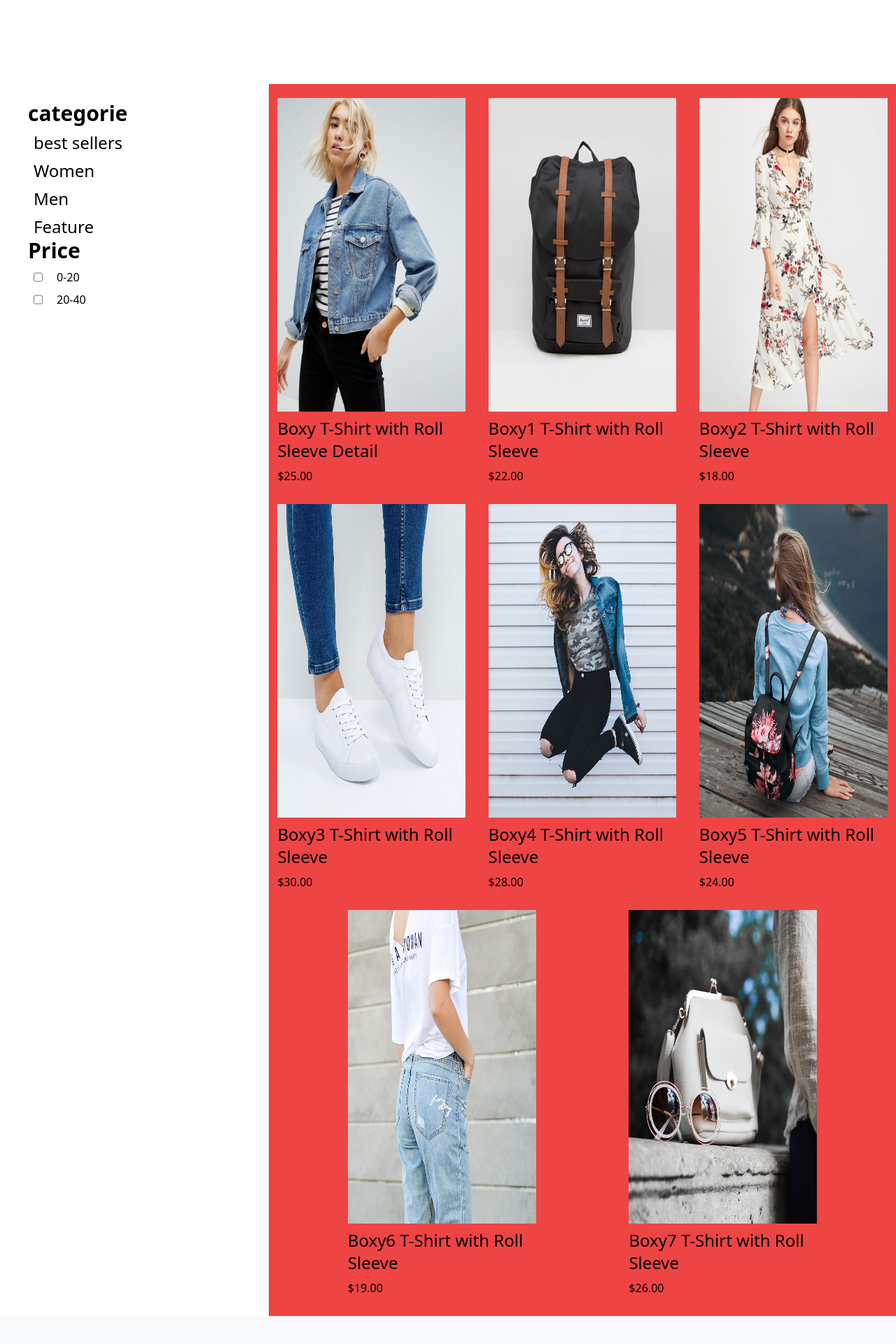
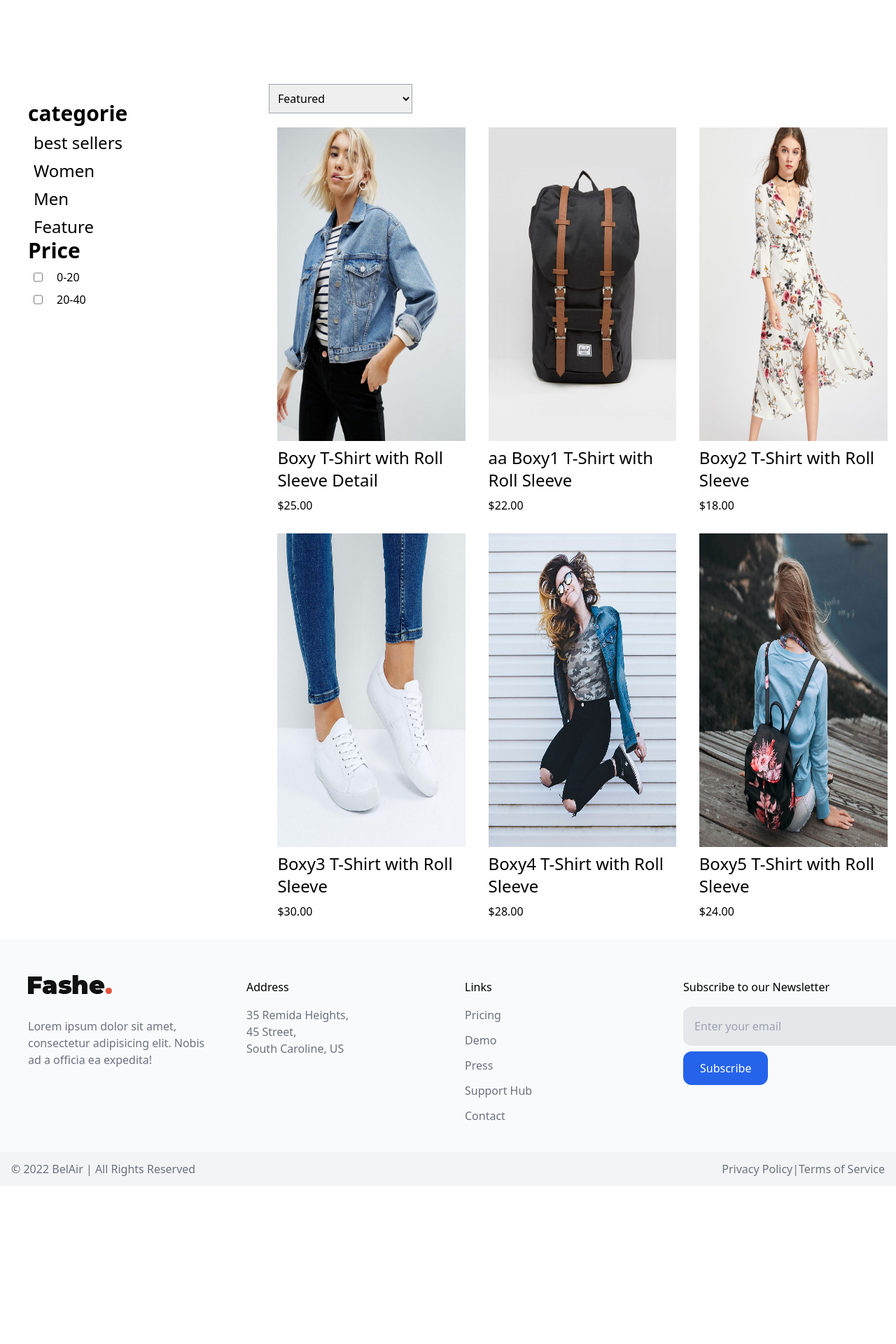
Before and after one commit to Abdellah-Majdoul/Abdellah-majdoul-projet-final-reactjs, a React (Create React App) app: page /shop in a window 1280 px wide. Shown: the part 340-2260 px from the top of the page at 70% size. After the commit the page ends 2034 px from the top, so only its background shows below. Built offline with nearby package versions, Linux system fonts and the light colour scheme.

Commit message:
section shop cart

```diff
--- a/src/components/shop/shop.jsx
+++ b/src/components/shop/shop.jsx
@@ -1,8 +1,27 @@
-import React from 'react';
+import React, { useState } from 'react';
 import images from "../../constant/images"
 import { UseAppContext } from '../../context';
+import { useNavigate } from 'react-router-dom';
 const ShopPage = () => {
     const {dataJson} =UseAppContext()
+    const newTab =dataJson
+    const slicing=newTab.slice(0,6)
+    const [sortOpt, setSortOpt] = useState();
+    const navigate =useNavigate()
+const clickSort = (e) => {
+  setSortOpt(e.target.value);
+
+  let sortedData = [...slicing];
+  if (sortOpt === "Alphabetic A-Z") {
+    sortedData.sort((a, b) =>a.title.localeCompare(b.title));
+  } else if (sortOpt === "Alphabetic Z-A") {
+    sortedData.sort((a, b) =>b.title.localeCompare(a.title));
+  }
+};
+
+
+
+
     return (
         <div id='shop'>
             <div className='pb-[10rem] relative'>
@@ -15,15 +34,16 @@ const ShopPage = () => {
             <div className='w-[30vw] h-[100vh] gap-6 pt-6 ps-10'>
                 <div className='flex flex-col gap-2'>
                 <h1 className='text-3xl font-bold'>categorie</h1>
-                <a href='#' className='text-2xl ms-2'>best sellers</a>
-                <a href='#' className='text-2xl ms-2'>Women</a>
-                <a href='#' className='text-2xl ms-2'>Men</a>
-                <a href='#' className='text-2xl ms-2'>Feature</a>
+                <a href='#' className='text-2xl ms-2 hover:text-red-600'>best sellers</a>
+                <a href='#' className='text-2xl ms-2 hover:text-red-600'>Women</a>
+                <a href='#' className='text-2xl ms-2 hover:text-red-600'>Men</a>
+                <a href='#' className='text-2xl ms-2 hover:text-red-600'>Feature</a>
                 </div>
                 <div className='flex flex-col gap-2'>
                 <h1 className='text-3xl font-bold'>Price</h1>
-                <div className='flex gap-5 ms-2'>
+                <div className='flex gap-5 ms-2 '>
                   <input
+
                     type='checkbox'
                     id='option1'
                     name='option1'
@@ -42,11 +62,25 @@ const ShopPage = () => {
                 </div>
               </div>
             </div>
-            <div className='bg-red-500 w-[70vw]  flex justify-evenly pt-5 pb-5 flex-wrap gap-5'>
+            <div className='w-[70vw]  '>
+            <div>
+            <select
+              className='w-[16vw] py-2 px-2 border border-gray-400'
+              value={sortOpt}
+              onChange={clickSort}
+            >
+              <option value="Featured">Featured</option>
+              <option value="Alphabetic A-Z">Alphabetic A-Z</option>
+              <option value="Alphabetic Z-A">Alphabetic Z-A</option>
+              <option value="sold">Sold</option>
+              <option value="sale">Sale</option>
+              <option value="sold out">Sold Out</option>
+            </select>
+          </div>
+           <div className='flex justify-evenly pt-5 pb-5 flex-wrap gap-5'>
+            {slicing.map((e)=>
 
-            {dataJson.map((e)=>
-
-                <div className='w-[30%] h-[70vh] flex flex-col gap-2 hover:p-3'>
+                <div className='w-[30%] h-[70vh] flex flex-col gap-2 hover:p-3 ' onClick={() => { navigate(`/shop/${e.id}`) }}>
                     <img src={images[e.image]} alt='' className='bg-cover h-[80%] w-[100%]'/>
                     <div className='flex flex-col gap-2'>
                         <h1 className='text-2xl'>{e.title}</h1>
@@ -57,6 +91,7 @@ const ShopPage = () => {
 
             </div>
            </div>
+           </div>
         </div>
     );
 };
--- a/src/json/data.json
+++ b/src/json/data.json
@@ -1,82 +1,90 @@
 [
     {
-        "title":"Boxy T-Shirt with Roll Sleeve Detail",
-        "image":"item2",
-        "price":"$25.00",
-        "about":"Fusce ornare mi vel risus porttitor dignissim. Nunc eget risus at ipsum blandit ornare vel sed velit. Proin gravida arcu....",
-        "categories":[" boxy" , "Shirts" , "sleeveless"],
-        "brand":"MyVendor",
-        "description":"This is a modern boxy t-shirt with roll-up sleeve details. Designed for comfort and casual styling, it's perfect for everyday wear.",
-        "additional Infromations":"Care instructions: Machine wash cold. Do not bleach. Tumble dry low. Shipping and return policies available upon checkout."
+        "id": 1,
+        "title": "Boxy T-Shirt with Roll Sleeve Detail",
+        "image": "item2",
+        "price": "$25.00",
+        "about": "Fusce ornare mi vel risus porttitor dignissim. Nunc eget risus at ipsum blandit ornare vel sed velit. Proin gravida arcu....",
+        "categories": ["boxy", "Shirts", "sleeveless"],
+        "brand": "MyVendor",
+        "description": "This is a modern boxy t-shirt with roll-up sleeve details. Designed for comfort and casual styling, it's perfect for everyday wear.",
+        "additional Infromations": "Care instructions: Machine wash cold. Do not bleach. Tumble dry low. Shipping and return policies available upon checkout."
     },
     {
-        "title":"Boxy1 T-Shirt with Roll Sleeve",
-        "image":"item1",
-        "price":"$22.00",
-        "about":"Fusce ornare mi vel risus porttitor dignissim. Nunc eget risus at ipsum blandit ornare vel sed velit. Proin gravida arcu....",
-        "categories":[" boxy" , "Shirts" , "sleeveless"],
-        "brand":"MyVendor",
-        "description":"This versatile t-shirt offers a relaxed fit with a stylish roll-up sleeve. Made from soft, breathable fabric for all-day wear.",
-        "additional Infromations":"Shipping within 3-5 business days. Returns accepted within 30 days of purchase. Check size chart before ordering."
+        "id": 2,
+        "title": "aa Boxy1 T-Shirt with Roll Sleeve",
+        "image": "item1",
+        "price": "$22.00",
+        "about": "Fusce ornare mi vel risus porttitor dignissim. Nunc eget risus at ipsum blandit ornare vel sed velit. Proin gravida arcu....",
+        "categories": ["boxy", "Shirts", "sleeveless"],
+        "brand": "MyVendor",
+        "description": "This versatile t-shirt offers a relaxed fit with a stylish roll-up sleeve. Made from soft, breathable fabric for all-day wear.",
+        "additional Infromations": "Shipping within 3-5 business days. Returns accepted within 30 days of purchase. Check size chart before ordering."
     },
     {
-        "title":"Boxy2 T-Shirt with Roll Sleeve",
-        "image":"banner2",
-        "price":"$18.00",
-        "about":"Fusce ornare mi vel risus porttitor dignissim. Nunc eget risus at ipsum blandit ornare vel sed velit. Proin gravida arcu....",
-        "categories":[" boxy" , "Shirts" , "sleeveless"],
-        "brand":"MyVendor",
-        "description":"A boxy t-shirt perfect for layering or wearing alone. The roll-up sleeve adds a touch of casual chic.",
-        "additional Infromations":"Free shipping on orders over $50. Return policies apply. Please review size guidelines before purchasing."
+        "id": 3,
+        "title": "Boxy2 T-Shirt with Roll Sleeve",
+        "image": "banner2",
+        "price": "$18.00",
+        "about": "Fusce ornare mi vel risus porttitor dignissim. Nunc eget risus at ipsum blandit ornare vel sed velit. Proin gravida arcu....",
+        "categories": ["boxy", "Shirts", "sleeveless"],
+        "brand": "MyVendor",
+        "description": "A boxy t-shirt perfect for layering or wearing alone. The roll-up sleeve adds a touch of casual chic.",
+        "additional Infromations": "Free shipping on orders over $50. Return policies apply. Please review size guidelines before purchasing."
     },
     {
-        "title":"Boxy3 T-Shirt with Roll Sleeve",
-        "image":"gallery5",
-        "price":"$30.00",
-        "about":"Fusce ornare mi vel risus porttitor dignissim. Nunc eget risus at ipsum blandit ornare vel sed velit. Proin gravida arcu....",
-        "categories":[" boxy" , "Shirts" , "sleeveless"],
-        "brand":"MyVendor",
-        "description":"A premium boxy t-shirt featuring rolled sleeves and a soft-touch fabric. Designed for casual elegance.",
-        "additional Infromations":"Ships within 2-3 business days. Hassle-free returns within 14 days. Refer to the size chart for accurate fit."
+        "id": 4,
+        "title": "Boxy3 T-Shirt with Roll Sleeve",
+        "image": "gallery5",
+        "price": "$30.00",
+        "about": "Fusce ornare mi vel risus porttitor dignissim. Nunc eget risus at ipsum blandit ornare vel sed velit. Proin gravida arcu....",
+        "categories": ["boxy", "Shirts", "sleeveless"],
+        "brand": "MyVendor",
+        "description": "A premium boxy t-shirt featuring rolled sleeves and a soft-touch fabric. Designed for casual elegance.",
+        "additional Infromations": "Ships within 2-3 business days. Hassle-free returns within 14 days. Refer to the size chart for accurate fit."
     },
     {
-        "title":"Boxy4 T-Shirt with Roll Sleeve",
-        "image":"gallery4",
-        "price":"$28.00",
-        "about":"Fusce ornare mi vel risus porttitor dignissim. Nunc eget risus at ipsum blandit ornare vel sed velit. Proin gravida arcu....",
-        "categories":[" boxy" , "Shirts" , "sleeveless"],
-        "brand":"MyVendor",
-        "description":"Elevate your wardrobe with this stylish boxy t-shirt. Perfect for pairing with jeans or shorts for a laid-back look.",
-        "additional Infromations":"Wash inside out for longer durability. 30-day return policy. Contact support for shipping-related queries."
+        "id": 5,
+        "title": "Boxy4 T-Shirt with Roll Sleeve",
+        "image": "gallery4",
+        "price": "$28.00",
+        "about": "Fusce ornare mi vel risus porttitor dignissim. Nunc eget risus at ipsum blandit ornare vel sed velit. Proin gravida arcu....",
+        "categories": ["boxy", "Shirts", "sleeveless"],
+        "brand": "MyVendor",
+        "description": "Elevate your wardrobe with this stylish boxy t-shirt. Perfect for pairing with jeans or shorts for a laid-back look.",
+        "additional Infromations": "Wash inside out for longer durability. 30-day return policy. Contact support for shipping-related queries."
     },
     {
-        "title":"Boxy5 T-Shirt with Roll Sleeve",
-        "image":"gallery3",
-        "price":"$24.00",
-        "about":"Fusce ornare mi vel risus porttitor dignissim. Nunc eget risus at ipsum blandit ornare vel sed velit. Proin gravida arcu....",
-        "categories":[" boxy" , "Shirts" , "sleeveless"],
-        "brand":"MyVendor",
-        "description":"An everyday essential, this t-shirt is designed with a relaxed fit and roll-up sleeve detail for a casual vibe.",
-        "additional Infromations":"Available in multiple sizes and colors. Standard shipping within 5-7 business days. Return policy applies."
+        "id": 6,
+        "title": "Boxy5 T-Shirt with Roll Sleeve",
+        "image": "gallery3",
+        "price": "$24.00",
+        "about": "Fusce ornare mi vel risus porttitor dignissim. Nunc eget risus at ipsum blandit ornare vel sed velit. Proin gravida arcu....",
+        "categories": ["boxy", "Shirts", "sleeveless"],
+        "brand": "MyVendor",
+        "description": "An everyday essential, this t-shirt is designed with a relaxed fit and roll-up sleeve detail for a casual vibe.",
+        "additional Infromations": "Available in multiple sizes and colors. Standard shipping within 5-7 business days. Return policy applies."
     },
     {
-        "title":"Boxy6 T-Shirt with Roll Sleeve",
-        "image":"gallery2",
-        "price":"$19.00",
-        "about":"Fusce ornare mi vel risus porttitor dignissim. Nunc eget risus at ipsum blandit ornare vel sed velit. Proin gravida arcu....",
-        "categories":[" boxy" , "Shirts" , "sleeveless"],
-        "brand":"MyVendor",
-        "description":"Casual and comfortable, this boxy t-shirt is great for laid-back days. The roll sleeve design adds extra style.",
-        "additional Infromations":"Returns accepted within 14 days of delivery. Shipping fees may apply. Review the care instructions on the label."
+        "id": 7,
+        "title": "Boxy6 T-Shirt with Roll Sleeve",
+        "image": "gallery2",
+        "price": "$19.00",
+        "about": "Fusce ornare mi vel risus porttitor dignissim. Nunc eget risus at ipsum blandit ornare vel sed velit. Proin gravida arcu....",
+        "categories": ["boxy", "Shirts", "sleeveless"],
+        "brand": "MyVendor",
+        "description": "Casual and comfortable, this boxy t-shirt is great for laid-back days. The roll sleeve design adds extra style.",
+        "additional Infromations": "Returns accepted within 14 days of delivery. Shipping fees may apply. Review the care instructions on the label."
     },
     {
-        "title":"Boxy7 T-Shirt with Roll Sleeve",
-        "image":"gallery1",
-        "price":"$26.00",
-        "about":"Fusce ornare mi vel risus porttitor dignissim. Nunc eget risus at ipsum blandit ornare vel sed velit. Proin gravida arcu....",
-        "categories":[" boxy" , "Shirts" , "sleeveless"],
-        "brand":"MyVendor",
-        "description":"Designed for both style and comfort, this boxy t-shirt comes with roll-up sleeves for an effortlessly chic look.",
-        "additional Infromations":"Machine washable. Returns must be initiated within 7 days. Refer to our FAQ for shipping details."
+        "id": 8,
+        "title": "Boxy7 T-Shirt with Roll Sleeve",
+        "image": "gallery1",
+        "price": "$26.00",
+        "about": "Fusce ornare mi vel risus porttitor dignissim. Nunc eget risus at ipsum blandit ornare vel sed velit. Proin gravida arcu....",
+        "categories": ["boxy", "Shirts", "sleeveless"],
+        "brand": "MyVendor",
+        "description": "Designed for both style and comfort, this boxy t-shirt comes with roll-up sleeves for an effortlessly chic look.",
+        "additional Infromations": "Machine washable. Returns must be initiated within 7 days. Refer to our FAQ for shipping details."
     }
 ]
```
